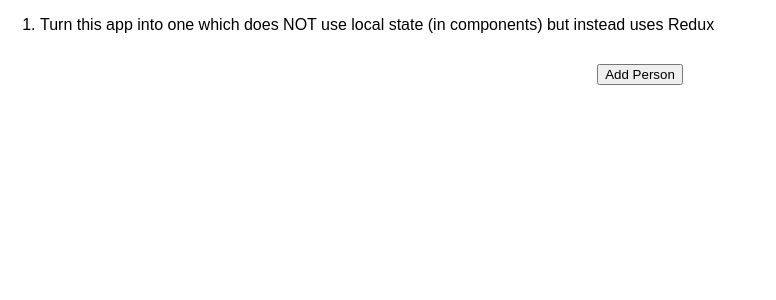
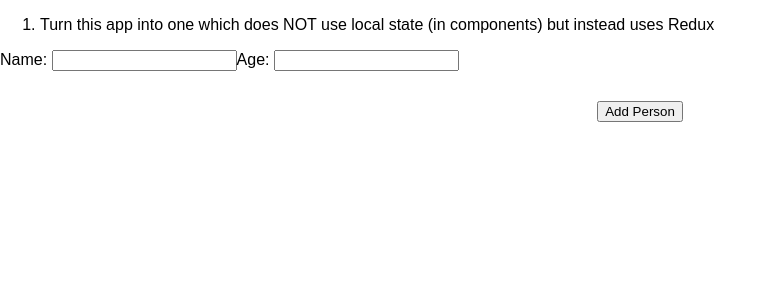
Before and after one commit to Haugen/udemy-react-max, a React (Create React App) app: page / in a window 1280 px wide. Shown: the top 300 px of the page, without its empty margins (0-776 px from the left). Built offline with nearby package versions, Linux system fonts and the light colour scheme.

Commit message:
Using local state together with Redux.

```diff
--- a/src/containers/Persons.js
+++ b/src/containers/Persons.js
@@ -6,10 +6,59 @@ import AddPerson from '../components/AddPerson/AddPerson';
 import * as actionTypes from '../store/actions';
 
 class Persons extends Component {
+  state = {
+    person: {
+      name: '',
+      age: ''
+    }
+  };
+
+  onChangeHandler = event => {
+    let updatePerson = { ...this.state.person };
+    updatePerson[event.target.name] = event.target.value;
+    this.setState({ person: updatePerson });
+  };
+
+  makePerson = () => {
+    const person = {
+      id: Math.random(),
+      name: this.state.person.name,
+      age: this.state.person.age
+    };
+
+    document.querySelector('#name-field').value = '';
+    document.querySelector('#age-field').value = '';
+
+    this.setState({
+      person: {
+        name: '',
+        age: ''
+      }
+    });
+
+    return person;
+  };
+
   render() {
     return (
       <div>
-        <AddPerson personAdded={this.props.onAddPerson} />
+        Name:{' '}
+        <input
+          onChange={this.onChangeHandler}
+          id="name-field"
+          name="name"
+          type="text"
+        />
+        Age:{' '}
+        <input
+          onChange={this.onChangeHandler}
+          id="age-field"
+          name="age"
+          type="text"
+        />
+        <AddPerson
+          personAdded={() => this.props.onAddPerson(this.makePerson())}
+        />
         {this.props.persons.map(person => (
           <Person
             key={person.id}
@@ -23,14 +72,6 @@ class Persons extends Component {
   }
 }
 
-const newPerson = () => {
-  return {
-    id: Math.random(),
-    name: 'Tobias',
-    age: Math.floor(Math.random() * 40)
-  };
-};
-
 const mapStateToProps = state => {
   return {
     persons: state.persons,
@@ -40,8 +81,8 @@ const mapStateToProps = state => {
 
 const mapDispatchToProps = dispatch => {
   return {
-    onAddPerson: () =>
-      dispatch({ type: actionTypes.ADD_PERSON, person: newPerson() }),
+    onAddPerson: person =>
+      dispatch({ type: actionTypes.ADD_PERSON, person: person }),
     onDeletePerson: id =>
       dispatch({ type: actionTypes.DELETE_PERSON, personId: id })
   };
--- a/src/store/reducer.js
+++ b/src/store/reducer.js
@@ -8,6 +8,9 @@ const initialState = {
 const reducer = (state = initialState, action) => {
   switch (action.type) {
     case actionTypes.ADD_PERSON:
+      if (action.person.name.trim() < 1 || action.person.age.trim() < 1) {
+        return state;
+      }
       const newPerson = action.person;
       const persons = [...state.persons];
       persons.push(newPerson);
```
Also changed, not shown: src/components/AddPerson/AddPerson.js (+4 -4 lines).
